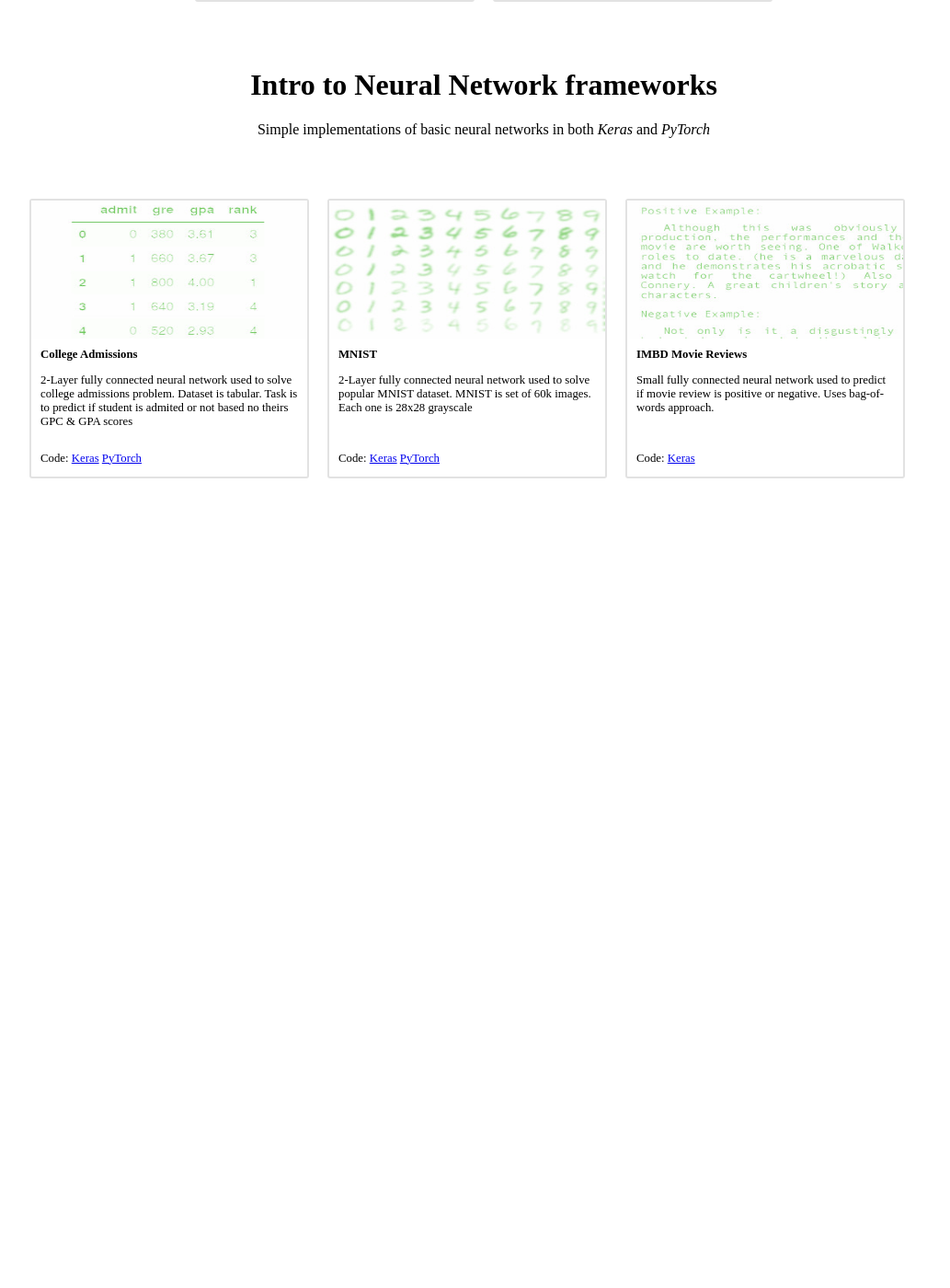
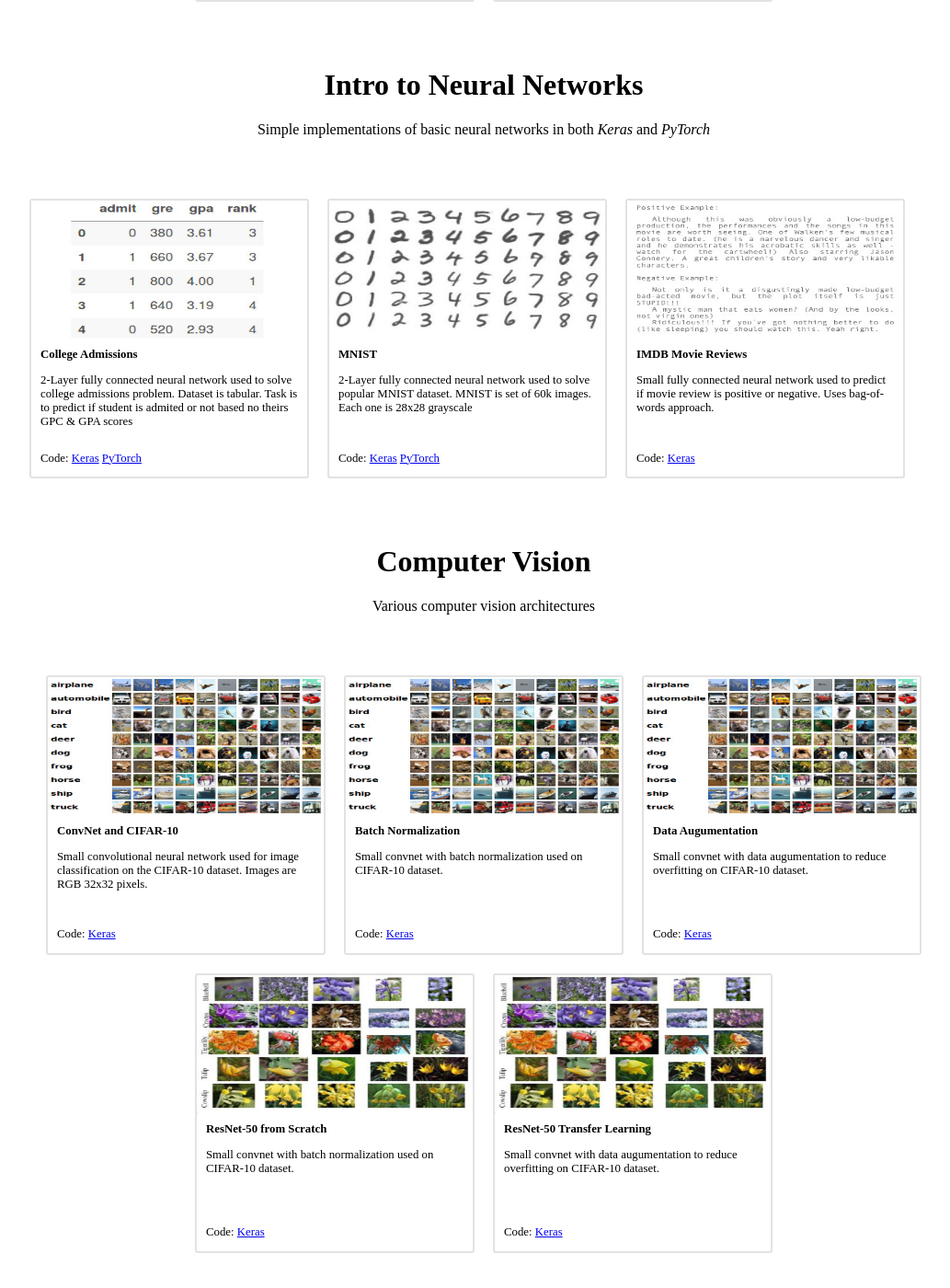
Before and after one commit to marcinbogdanski/marcinbogdanski.github.io, a Jekyll site: the page built from deep-learning.html, in a window 1280 px wide and 1400 px high, scrolled down 914 px. Shown: the whole window at 92% size, without its empty margins (114-1147 px from the left). Built offline with Jekyll 4.4.1, drawn with Linux system fonts in a browser that asks for light colours; before the commit the page ends 1544 px from its top, so only the background shows below that; some of the changed text lies outside the part shown.

Commit message:
Add oxford articles

```diff
--- a/deep-learning.html
+++ b/deep-learning.html
@@ -57,14 +57,14 @@ layout: default
 
 
 {% include section.html
-    header="Intro to Neural Network frameworks"
+    header="Intro to Neural Networks"
     description="Simple implementations of basic neural networks in both <em>Keras</em> and <em>PyTorch</em>" %}
 
 <div class="boxes">
     <ul class="grid">
 
         {% include card.html
-            image="/assets/images/mlp_college.jpg"
+            image="/assets/images/college.jpg"
             title="College Admissions"
             description="2-Layer fully connected neural network used to solve college admissions problem. Dataset is tabular. Task is to predict if student is admited or not based no theirs GPC & GPA scores"
             link_text="Keras"
@@ -74,7 +74,7 @@ layout: default
             %}
 
         {% include card.html
-            image="/assets/images/mlp_mnist.jpg"
+            image="/assets/images/mnist.jpg"
             title="MNIST"
             description="2-Layer fully connected neural network used to solve popular MNIST dataset. MNIST is set of 60k images. Each one is 28x28 grayscale"
             link_text="Keras"
@@ -84,11 +84,64 @@ layout: default
             %}
 
         {% include card.html
-            image="/assets/images/mlp_imbd.jpg"
-            title="IMBD Movie Reviews"
+            image="/assets/images/imdb.jpg"
+            title="IMDB Movie Reviews"
             description="Small fully connected neural network used to predict if movie review is positive or negative. Uses bag-of-words approach."
             link_text="Keras"
             link_href="https://marcinbogdanski.github.io/ai-sketchpad/KerasNN/0150_MLP_IMBD.html"
+            %}
+
+    </ul>
+</div>
+
+
+
+
+{% include section.html
+    header="Computer Vision"
+    description="Various computer vision architectures" %}
+
+<div class="boxes">
+    <ul class="grid">
+
+        {% include card.html
+            image="/assets/images/cifar10.jpg"
+            title="ConvNet and CIFAR-10"
+            description="Small convolutional neural network used for image classification on the CIFAR-10 dataset. Images are RGB 32x32 pixels."
+            link_text="Keras"
+            link_href="https://marcinbogdanski.github.io/ai-sketchpad/KerasNN/1100_CNN_CIFAR10.html"
+            %}
+
+        {% include card.html
+            image="/assets/images/cifar10.jpg"
+            title="Batch Normalization"
+            description="Small convnet with batch normalization used on CIFAR-10 dataset."
+            link_text="Keras"
+            link_href="https://marcinbogdanski.github.io/ai-sketchpad/KerasNN/1200_CNN_BN_CIFAR10.html"
+            %}
+
+        {% include card.html
+            image="/assets/images/cifar10.jpg"
+            title="Data Augumentation"
+            description="Small convnet with data augumentation to reduce overfitting on CIFAR-10 dataset."
+            link_text="Keras"
+            link_href="https://marcinbogdanski.github.io/ai-sketchpad/KerasNN/1250_Aug_CIFAR10.html"
+            %}
+
+        {% include card.html
+            image="/assets/images/oxford.jpg"
+            title="ResNet-50 from Scratch"
+            description="Small convnet with batch normalization used on CIFAR-10 dataset."
+            link_text="Keras"
+            link_href="https://marcinbogdanski.github.io/ai-sketchpad/KerasNN/1200_CNN_BN_CIFAR10.html"
+            %}
+
+        {% include card.html
+            image="/assets/images/oxford.jpg"
+            title="ResNet-50 Transfer Learning"
+            description="Small convnet with data augumentation to reduce overfitting on CIFAR-10 dataset."
+            link_text="Keras"
+            link_href="https://marcinbogdanski.github.io/ai-sketchpad/KerasNN/1250_Aug_CIFAR10.html"
             %}
 
     </ul>
```
Also changed, not shown: other parts of deep-learning.html (+1 -1 lines), assets/images/cifar10.jpg (added), assets/images/college.jpg (added), assets/images/imdb.jpg (added), assets/images/mlp_college.jpg (deleted), assets/images/mlp_imbd.jpg (deleted), assets/images/mlp_mnist.jpg (deleted), assets/images/mnist.jpg (added), assets/images/oxford.jpg (added).
